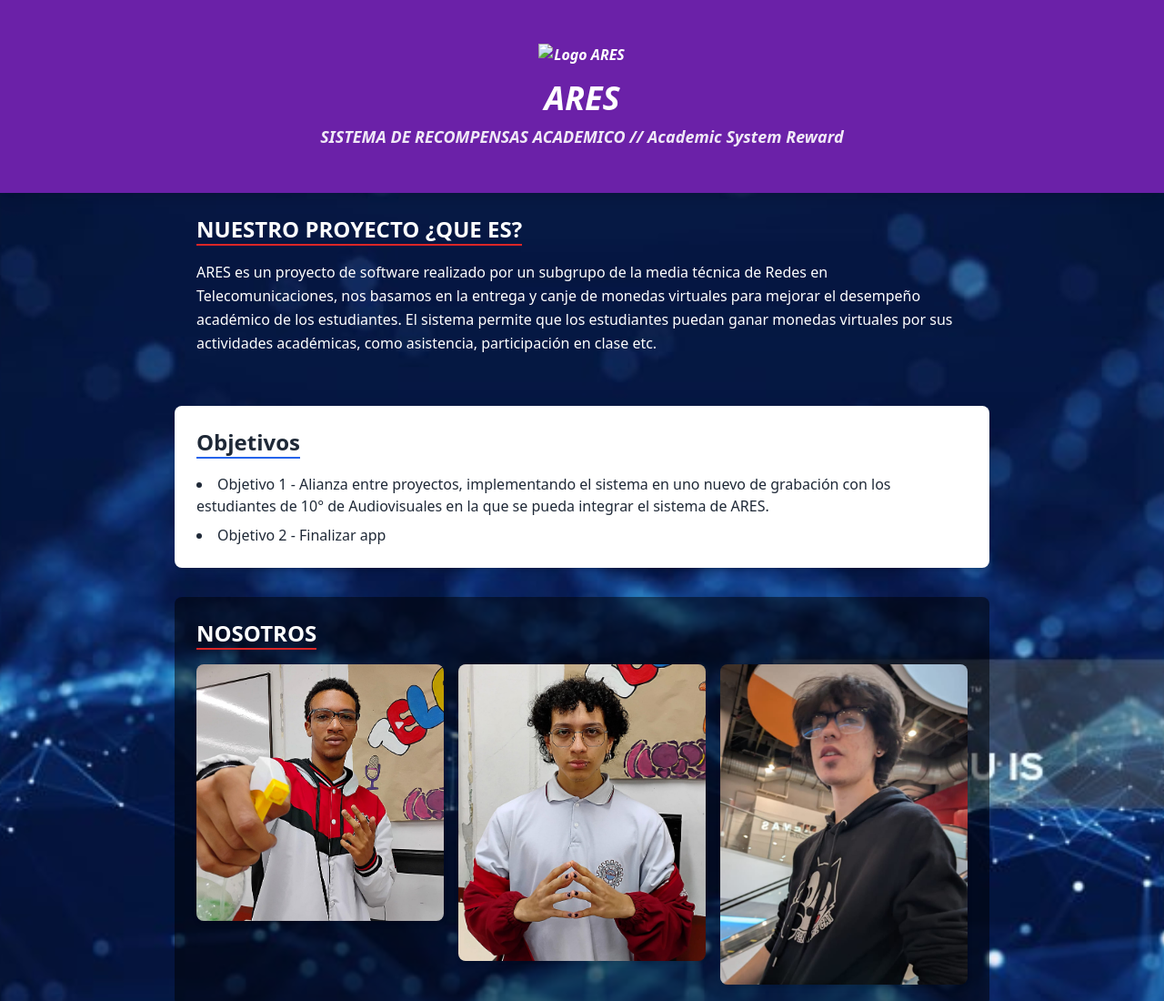
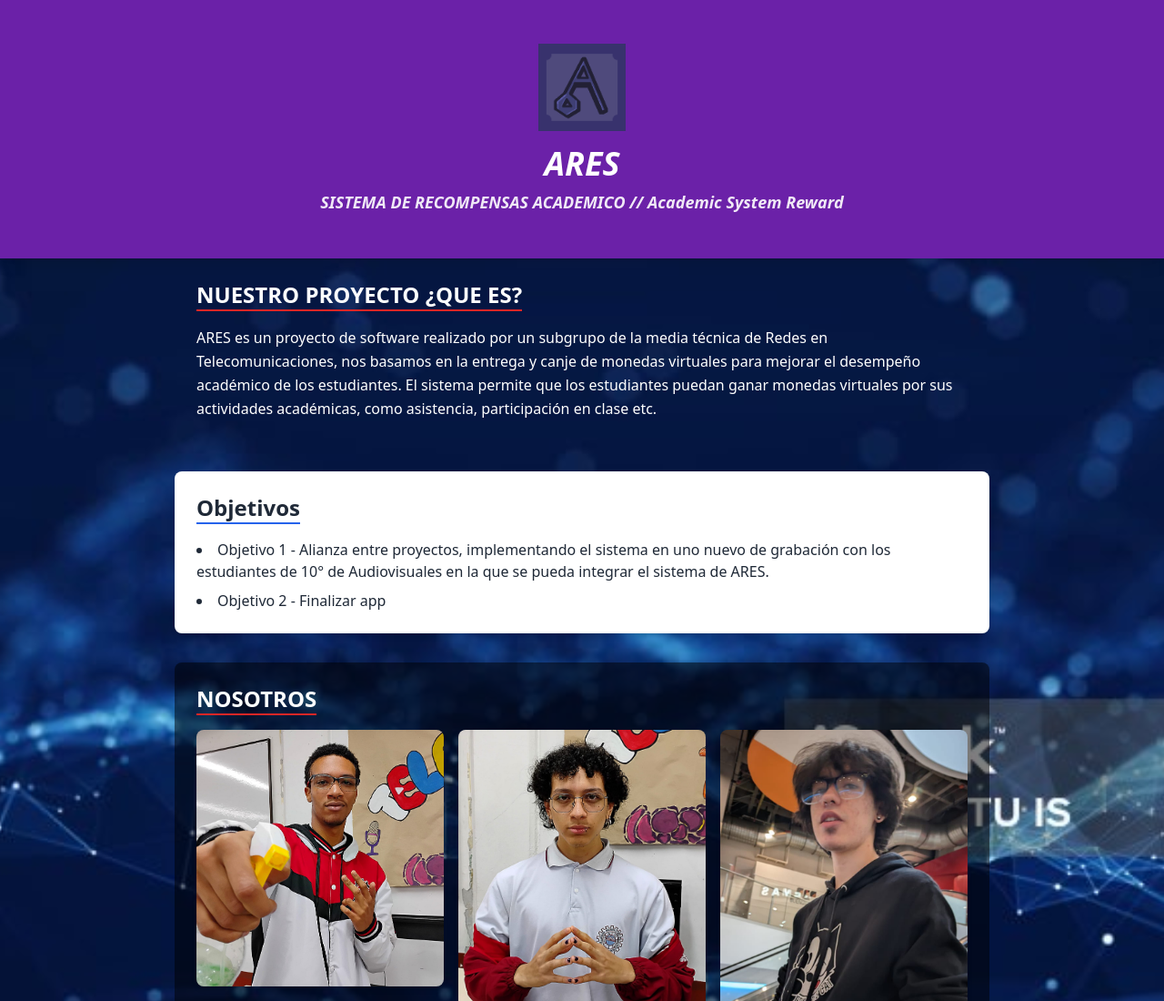
Before and after one commit to wakzitozrez/ACADEMICSR.github.io, a plain HTML site: page index.html in a window 1280 px wide. Shown: the top 1100 px of the page at 91% size. Drawn offline with nearby package versions, Linux system fonts and the light colour scheme; files whose address does not match are found by name.

Commit message:
index.html

```diff
--- a/index.html
+++ b/index.html
@@ -13,7 +13,7 @@
 <header class="bg-purple-800 text-white font-bold italic py-12 shadow-lg">
   <div class="max-w-4xl mx-auto text-center">
     <!-- Logo del proyecto -->
-    <img src="/imagenes/ARES_logofix si.png" alt="Logo ARES" class="mx-auto w-24 mb-4">
+    <img src="ARES_logofix si.png" alt="Logo ARES" class="mx-auto w-24 mb-4">
 
     <!-- Texto principal -->
     <h1 class="text-4xl font-bold mb-2">ARES</h1>
```
